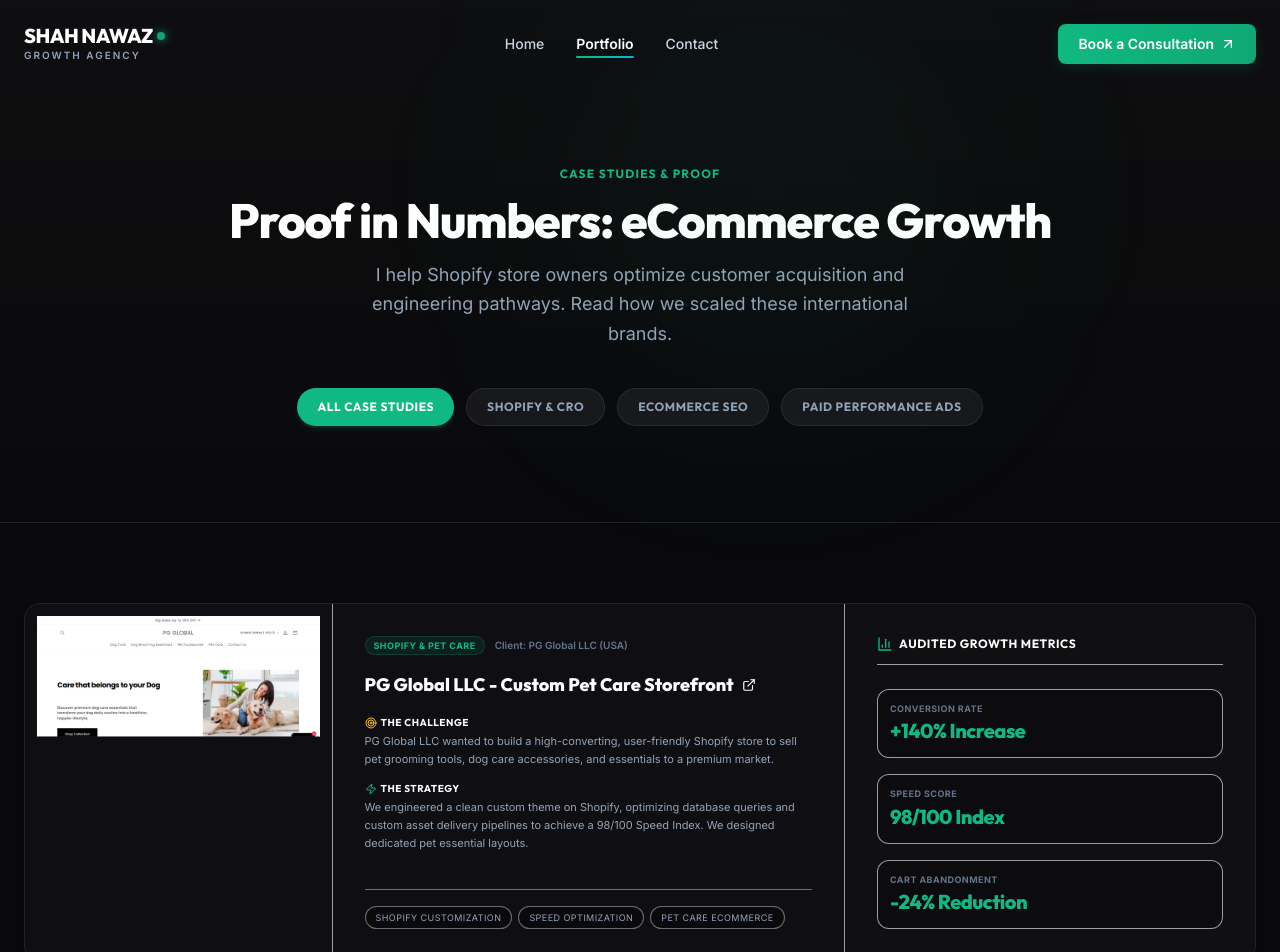
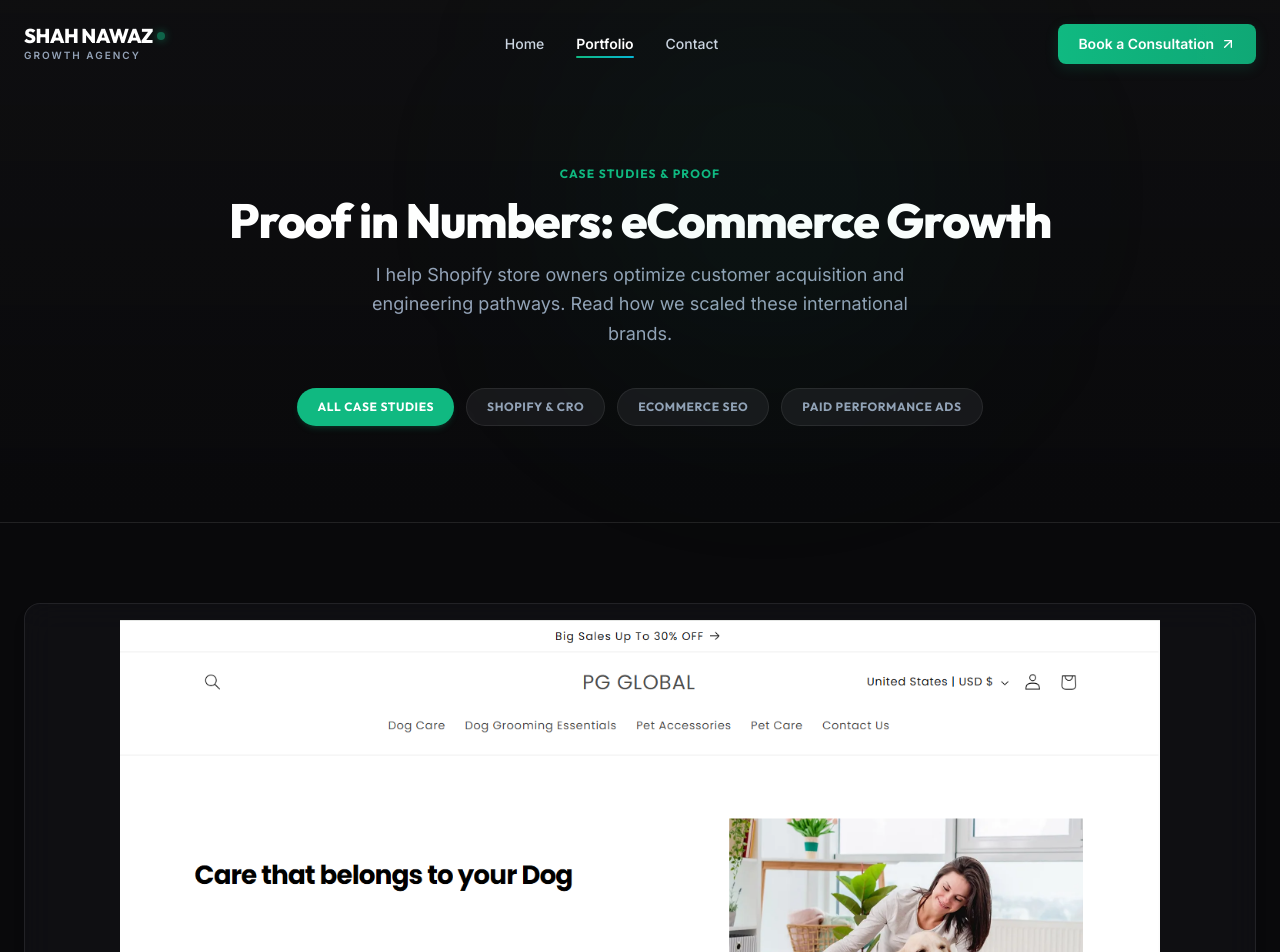
Before and after one commit to rajashahnawaz680-stack/Portfolio, a Next.js app: page /portfolio in a window 1280 px wide. Shown: the top 952 px of the page. Built offline with nearby package versions, Linux system fonts and the light colour scheme.

Commit message:
Restructure portfolio cards to show widescreen screenshots fully on top

```diff
--- a/src/app/portfolio/page.tsx
+++ b/src/app/portfolio/page.tsx
@@ -198,22 +198,24 @@ export default function Portfolio() {
           {filteredCaseStudies.map((cs, idx) => (
             <div
               key={cs.id}
-              className="glass-card rounded-2xl overflow-hidden grid grid-cols-1 lg:grid-cols-12 gap-0 border border-brand-border shadow-lg group"
+              className="glass-card rounded-2xl overflow-hidden flex flex-col gap-0 border border-brand-border shadow-lg group"
             >
-              {/* Screenshot Image Column */}
-              <div className="lg:col-span-3 relative h-56 lg:h-full min-h-[220px] border-b lg:border-b-0 lg:border-r border-brand-border/60 bg-brand-secondary/20 overflow-hidden flex items-center justify-center p-3">
+              {/* Widescreen Screenshot Image Row (Full Width) */}
+              <div className="relative w-full h-64 md:h-[400px] lg:h-[480px] border-b border-brand-border/60 bg-brand-secondary/10 overflow-hidden flex items-center justify-center p-4">
                 <img
                   src={cs.image}
                   alt={`${cs.title} Site Screenshot`}
-                  className="w-full h-full object-contain object-top transition-transform duration-500 group-hover:scale-[1.03]"
+                  className="w-full h-full object-contain object-top transition-transform duration-500 group-hover:scale-[1.01]"
                 />
               </div>
 
+              {/* Bottom Row Details Grid */}
+              <div className="grid grid-cols-1 lg:grid-cols-12 gap-0">
                 {/* Detailed Breakdown */}
-              <div className="lg:col-span-5 p-8 flex flex-col justify-between border-b lg:border-b-0 lg:border-r border-brand-border/60">
+                <div className="lg:col-span-8 p-8 flex flex-col justify-between border-b lg:border-b-0 lg:border-r border-brand-border/60">
                   <div className="space-y-4">
                     <div className="flex items-center gap-2.5 flex-wrap">
-                    <span className="text-[9px] bg-brand-accent/10 border border-brand-accent/20 px-2 py-0.5 rounded-full text-brand-accent uppercase font-bold tracking-wider">
+                      <span className="text-[9px] bg-brand-accent/10 border border-brand-accent/20 px-2.5 py-1 rounded-full text-brand-accent uppercase font-bold tracking-wider">
                         {cs.categoryLabel}
                       </span>
                       <span className="text-slate-500 text-[10px] font-semibold">
@@ -221,38 +223,38 @@ export default function Portfolio() {
                       </span>
                     </div>
 
-                  <h2 className="text-lg font-heading font-extrabold text-white flex items-center gap-1.5 hover:text-brand-accent transition-colors">
+                    <h2 className="text-xl font-heading font-extrabold text-white flex items-center gap-1.5 hover:text-brand-accent transition-colors">
                       <a href={cs.url} target="_blank" rel="noopener noreferrer" className="flex items-center gap-1 group-hover:underline">
-                      {cs.title} <ExternalLink className="w-3.5 h-3.5 inline-block ml-1" />
+                        {cs.title} <ExternalLink className="w-4 h-4 inline-block ml-1" />
                       </a>
                     </h2>
 
-                  <div className="space-y-3">
-                    <div className="text-xs">
-                      <h4 className="text-white font-heading font-bold uppercase tracking-wider mb-0.5 flex items-center gap-1 text-[10px]">
-                        <Target className="w-3 h-3 text-brand-gold" /> The Challenge
+                    <div className="space-y-4">
+                      <div>
+                        <h4 className="text-white font-heading text-xs font-bold uppercase tracking-wider mb-1 flex items-center gap-1.5">
+                          <Target className="w-3.5 h-3.5 text-brand-gold" /> The Challenge
                         </h4>
-                      <p className="text-slate-400 leading-relaxed text-[11px]">
+                        <p className="text-slate-400 leading-relaxed text-xs">
                           {cs.challenge}
                         </p>
                       </div>
 
-                    <div className="text-xs">
-                      <h4 className="text-white font-heading font-bold uppercase tracking-wider mb-0.5 flex items-center gap-1 text-[10px]">
-                        <Zap className="w-3 h-3 text-brand-accent" /> The Strategy
+                      <div>
+                        <h4 className="text-white font-heading text-xs font-bold uppercase tracking-wider mb-1 flex items-center gap-1.5">
+                          <Zap className="w-3.5 h-3.5 text-brand-accent" /> The Strategy
                         </h4>
-                      <p className="text-slate-400 leading-relaxed text-[11px]">
+                        <p className="text-slate-400 leading-relaxed text-xs">
                           {cs.strategy}
                         </p>
                       </div>
                     </div>
                   </div>
 
-                <div className="flex flex-wrap gap-1.5 mt-4 pt-4 border-t border-brand-border/40">
+                  <div className="flex flex-wrap gap-2 mt-6 pt-6 border-t border-brand-border/40">
                     {cs.tags.map((tag, tIdx) => (
                       <span
                         key={tIdx}
-                      className="text-[9px] bg-brand-bg/60 border border-brand-border/40 px-2.5 py-1 rounded-full text-slate-400 uppercase tracking-wider"
+                        className="text-[10px] bg-brand-bg/60 border border-brand-border/40 px-3 py-1 rounded-full text-slate-400 uppercase tracking-wider"
                       >
                         {tag}
                       </span>
@@ -268,15 +270,16 @@ export default function Portfolio() {
 
                   <div className="space-y-4">
                     {cs.results.map((res, rIdx) => (
-                    <div key={rIdx} className="bg-brand-bg/50 border border-brand-border/60 rounded-xl p-3 flex flex-col">
-                      <span className="text-[9px] uppercase font-bold text-slate-500 tracking-wider">
+                      <div key={rIdx} className="bg-brand-bg/50 border border-brand-border/60 rounded-xl p-4 flex flex-col">
+                        <span className="text-[10px] uppercase font-bold text-slate-500 tracking-wider">
                           {res.label}
                         </span>
-                      <span className="text-xl font-heading font-extrabold text-brand-accent mt-0.5 tracking-tight">
+                        <span className="text-2xl font-heading font-extrabold text-brand-accent mt-0.5 tracking-tight">
                           {res.value}
                         </span>
                       </div>
                     ))}
+                  </div>
                 </div>
               </div>
             </div>
```
Lines whose indentation alone changed are shown as unchanged.
